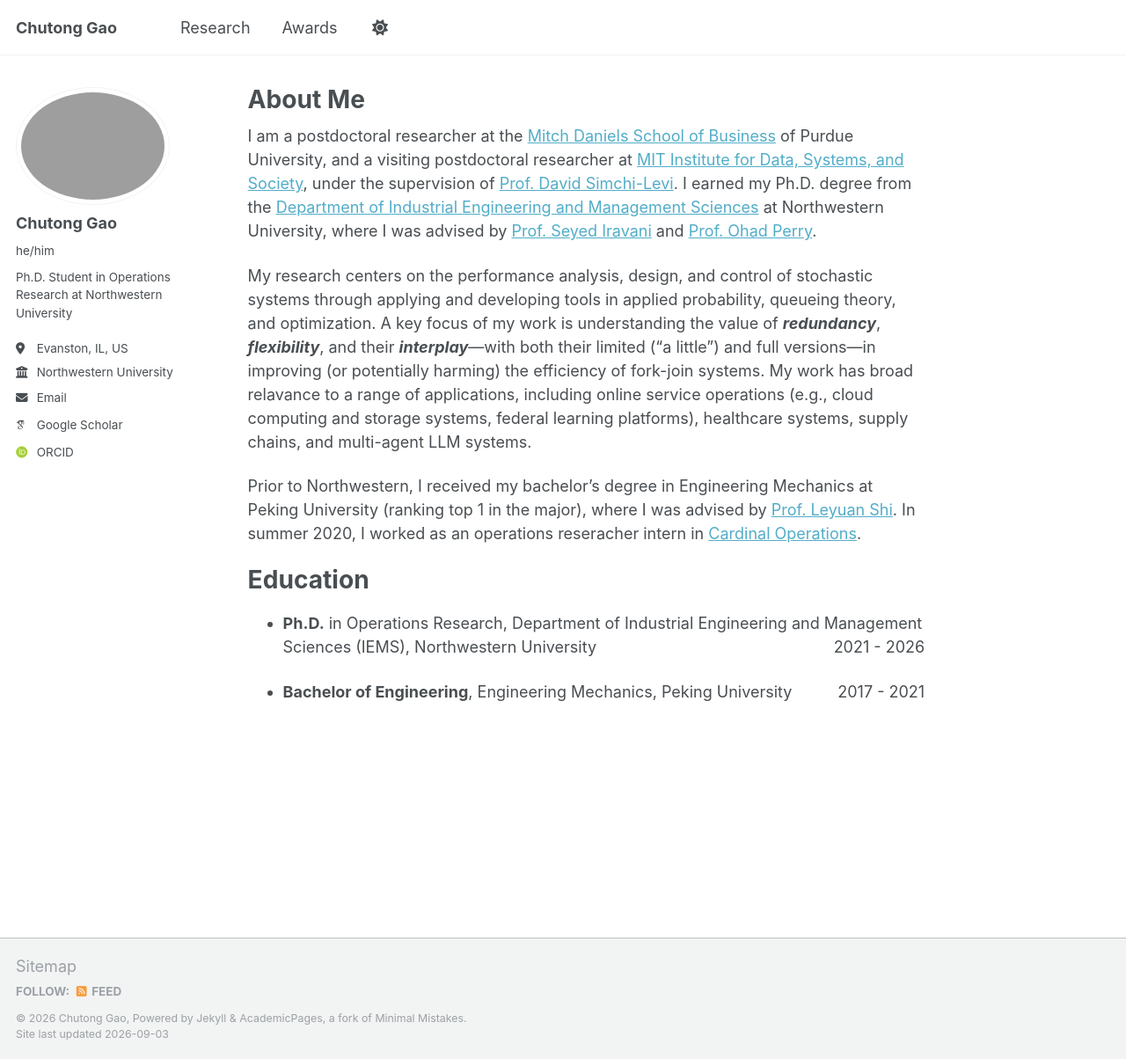
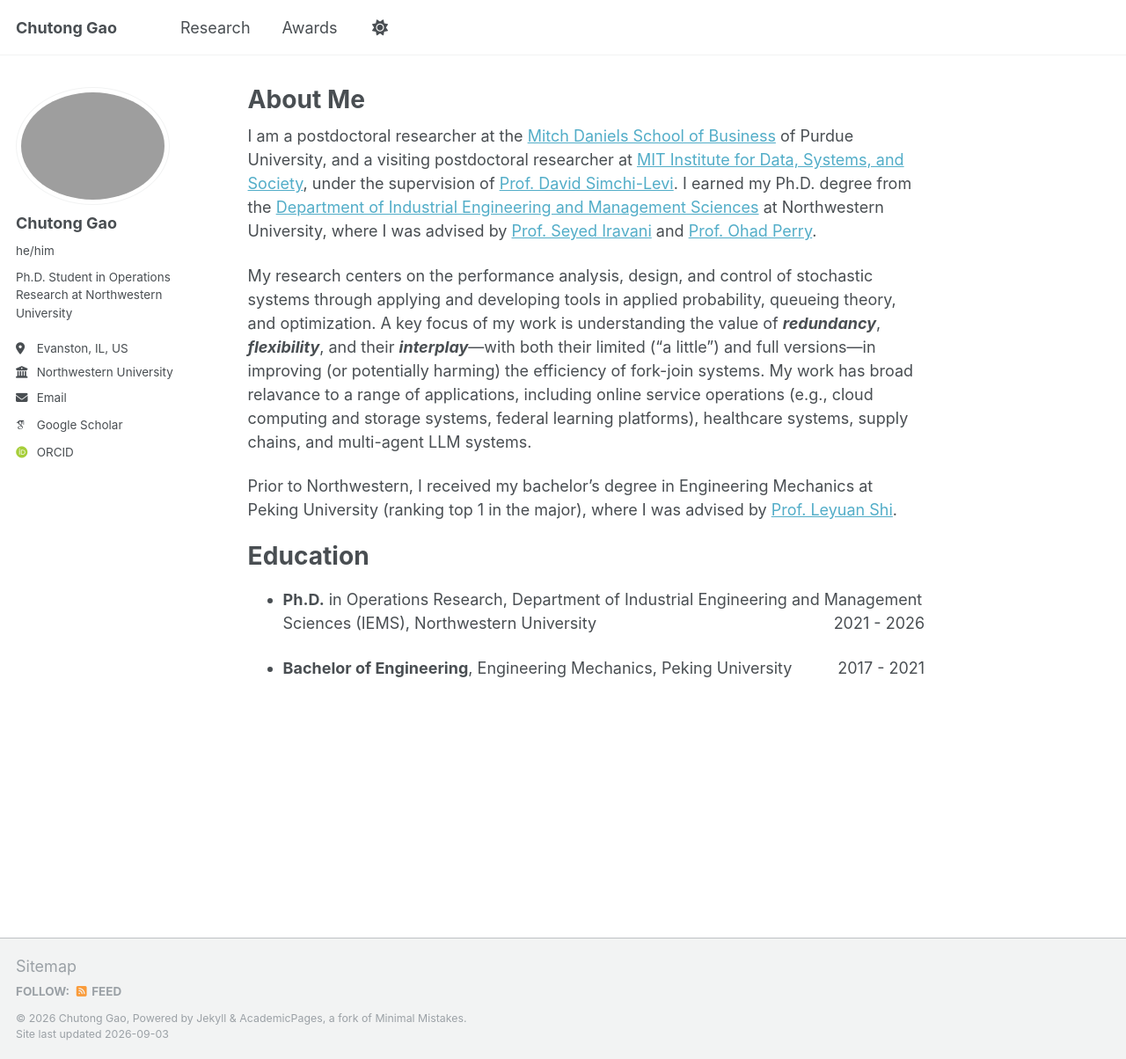
Before and after one commit to chutonggao/chutonggao.github.io, a Jekyll site: the page built from _pages/about.md, in a window 1280 px wide and 1204 px high. Shown: the whole window at 88% size. Built offline with Jekyll 4.4.1, drawn with Linux system fonts in a browser that asks for light colours; some web fonts are replaced.

Commit message:
Update about page to remove internship details
Removed mention of summer 2020 internship at Cardinal Operations.

```diff
--- a/_pages/about.md
+++ b/_pages/about.md
@@ -12,7 +12,7 @@ I am a postdoctoral researcher at the [Mitch Daniels School of Business](https:/
 My research centers on the performance analysis, design, and control of stochastic systems through applying and developing tools in applied probability, queueing theory, and optimization. A key focus of my work is understanding the value of ***redundancy***, ***flexibility***, and their ***interplay***---with both their limited ("a little") and full versions---in improving (or potentially harming) the efficiency of fork-join systems.
 My work has broad relavance to a range of applications, including online service operations (e.g., cloud computing and storage systems, federal learning platforms), healthcare systems, supply chains, and multi-agent LLM systems.
 
-Prior to Northwestern, I received my bachelor’s degree in Engineering Mechanics at Peking University (ranking top 1 in the major), where I was advised by [Prof. Leyuan Shi](https://directory.engr.wisc.edu/ie/Faculty/Shi_Leyuan/). In summer 2020, I worked as an operations reseracher intern in [Cardinal Operations](https://www.shanshu.ai).
+Prior to Northwestern, I received my bachelor’s degree in Engineering Mechanics at Peking University (ranking top 1 in the major), where I was advised by [Prof. Leyuan Shi](https://directory.engr.wisc.edu/ie/Faculty/Shi_Leyuan/).
 
 
 
```
